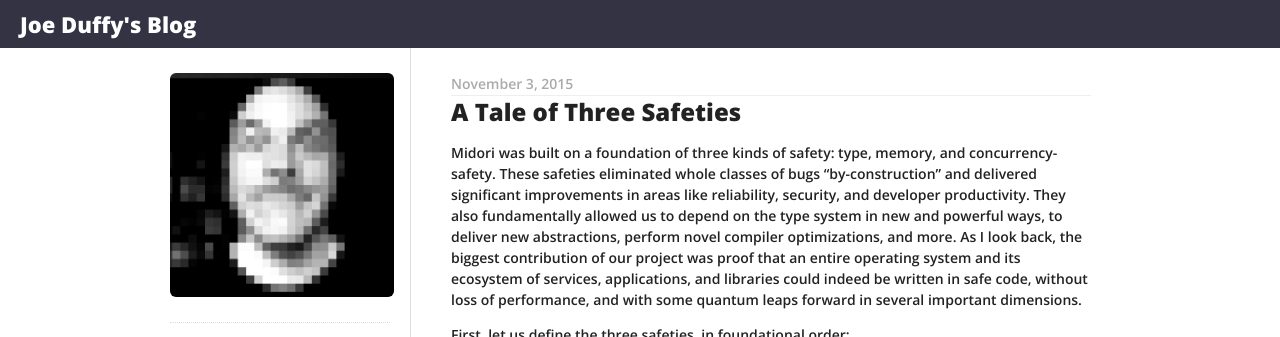
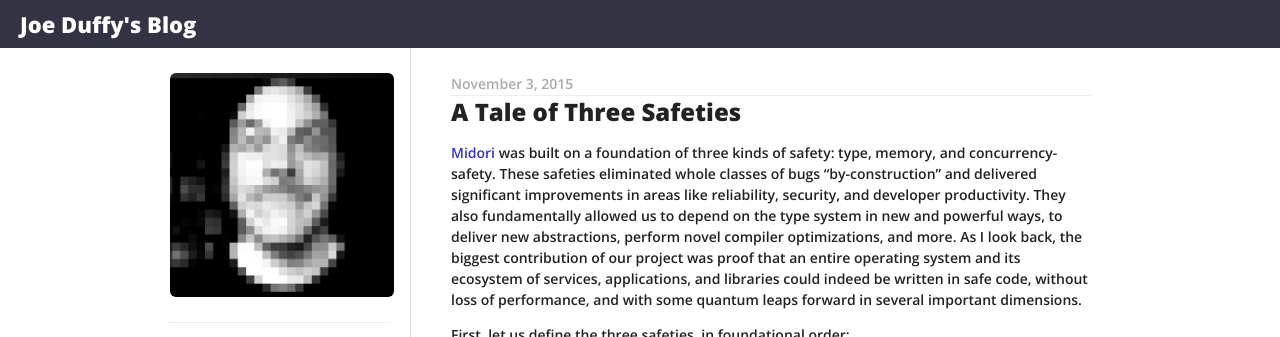
Before and after one commit to joeduffy/joeduffy.github.io, a Jekyll site: the page built from _posts/2015-11-03-a-tale-of-three-safeties.md, in a window 1280 px wide and 900 px high. Shown: the top 337 px of the window. Built offline with Jekyll 4.4.1, drawn with Linux system fonts in a browser that asks for light colours; nearby versions of some CDN libraries; Markdown is read by kramdown in place of the engine named in the settings; some of the changed lines change nothing that is shown.

Commit message:
Add a backlink

```diff
--- a/_posts/2015-11-03-a-tale-of-three-safeties.md
+++ b/_posts/2015-11-03-a-tale-of-three-safeties.md
@@ -13,10 +13,10 @@ author:
   last_name: Duffy
   email: joeduffy@acm.org
 ---
-Midori was built on a foundation of three kinds of safety: type, memory, and
-concurrency-safety.  These safeties eliminated whole classes of bugs
-"by-construction" and delivered significant improvements in areas like
-reliability, security, and developer productivity.  They also fundamentally
+[Midori](/2015/11/03/blogging-about-midori) was built on a foundation of three
+kinds of safety: type, memory, and concurrency-safety.  These safeties eliminated
+whole classes of bugs "by-construction" and delivered significant improvements in
+areas like reliability, security, and developer productivity.  They also fundamentally
 allowed us to depend on the type system in new and powerful ways, to deliver new
 abstractions, perform novel compiler optimizations, and more.  As I look back,
 the biggest contribution of our project was proof that an entire operating
```
